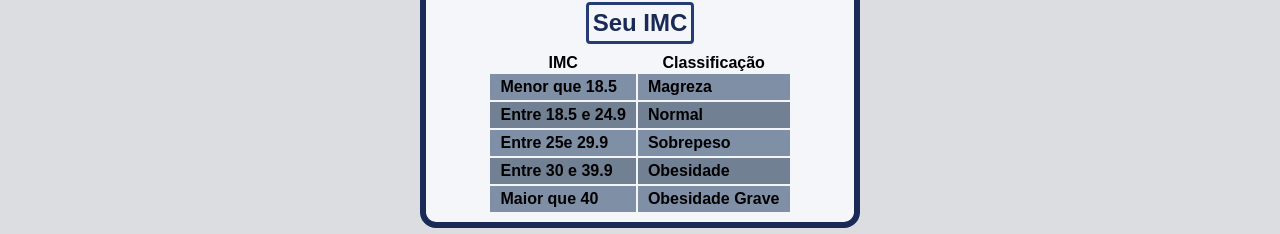
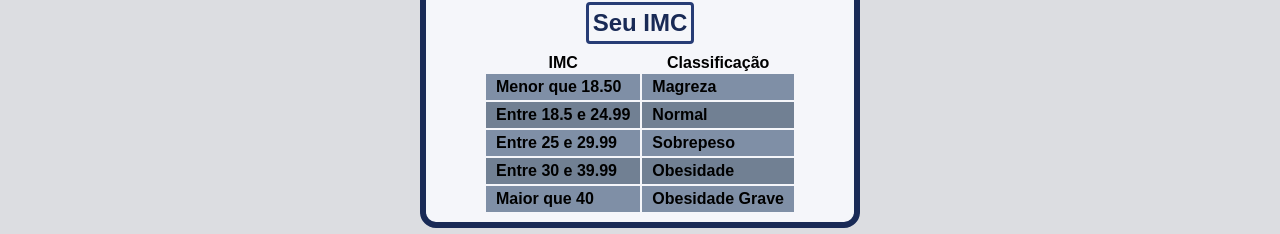
Before and after one commit to rauanb/IMCalc, a React (Vite) app: page / in a window 1280 px wide. Shown: the part 295-529 px from the top of the page. Built offline with nearby package versions, Linux system fonts and the light colour scheme.

Commit message:
Utilização do imcAtualizado

```diff
--- a/src/Components/Form.jsx
+++ b/src/Components/Form.jsx
@@ -5,6 +5,7 @@ const Form = () => {
     let [massa, setMassa] = useState(0);
     let [imc, setImc] = useState(0);
     let [categoria, setCategoria] = useState('Seu IMC');
+    let imcAtualizado = 0;
 
     useEffect(() => {
         calculaImc();
@@ -14,41 +15,34 @@ const Form = () => {
         let aluraEmMetros = altura / 100;
 
         if (massa != 0 && altura != 0){
-            setImc((massa / (aluraEmMetros * aluraEmMetros)).toFixed(2));
+            imcAtualizado = (massa / (aluraEmMetros * aluraEmMetros));
+            setImc(imcAtualizado.toFixed(2));
+            // console.log(`Atualizou imc para ${imcAtualizado}`)
             // console.log('Altura ou massa diferente de zero')
         } else {
             setImc('');
             setCategoria('Seu IMC');
-            // console.log("Altura ou massa igual a 0")
         }
 
-        // Atualizar os cases
         switch (true) {
-            case (imc < 1):
+            case (imcAtualizado < 1):
                 setCategoria('Seu IMC');
                 break;
-            case (imc < 18.5):
+            case (imcAtualizado <= 18.59):
                 setCategoria(` - Magreza`);
-                // setCategoria(`${imc} - Magreza`);
                 break;
-            case (imc < 24.9):
+            case (imcAtualizado <= 24.99):
                 setCategoria(` - Normal`);
-                // setCategoria(`${imc} - Normal`);
                 break;
-            case (imc < 29.9):
+            case (imcAtualizado <= 29.99):
                 setCategoria(` - Sobrepeso`);
-                // setCategoria(`${imc}  - Sobrepeso`);
                 break;
-            case (imc < 39.9):
+            case (imcAtualizado <= 39.99):
                 setCategoria(` - Obesidade`);
-                // setCategoria(`${imc}  - Obesidade`);
                 break;
             default:
                 setCategoria(` - Obesidade Grave`);
-                // setCategoria(`${imc}  - Obesidade Grave`);
         }
-        // setImc((massa / (aluraEmMetros * aluraEmMetros)).toFixed(2));
-        console.log({imc})
     }
 
     return (
@@ -61,8 +55,6 @@ const Form = () => {
             <input type="number" id="massa" placeholder="60 kg" onChange={({target}) => setMassa(parseInt(target.value))}/>
         </form>
         <h2 className="imc">{imc}{categoria}</h2>
-        {/* <h2 className="imc">{categoria}</h2> */}
-        {/* {calculaImc()} */}
         </>
     )
 }
--- a/src/Components/Tabela.jsx
+++ b/src/Components/Tabela.jsx
@@ -11,19 +11,19 @@ const Tabela = () => {
             </thead>
             <tbody>
                 <tr>
-                    <th>Menor que 18.5</th>
+                    <th>Menor que 18.50</th>
                     <th>Magreza</th>
                 </tr>
                 <tr>
-                    <th>Entre 18.5 e 24.9</th>
+                    <th>Entre 18.5 e 24.99</th>
                     <th>Normal</th>
                 </tr>
                 <tr>
-                    <th>Entre 25e 29.9</th>
+                    <th>Entre 25 e 29.99</th>
                     <th>Sobrepeso</th>
                 </tr>
                 <tr>
-                    <th>Entre 30 e 39.9</th>
+                    <th>Entre 30 e 39.99</th>
                     <th>Obesidade</th>
                 </tr>
                 <tr>
```
